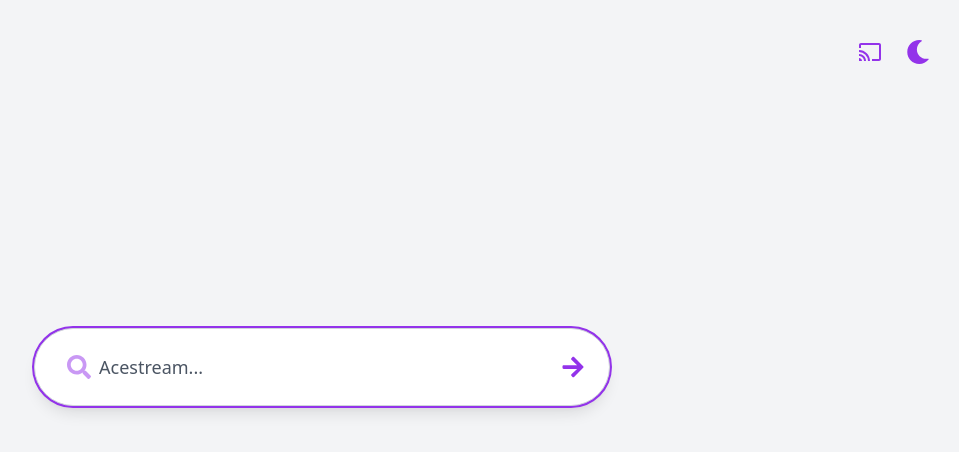
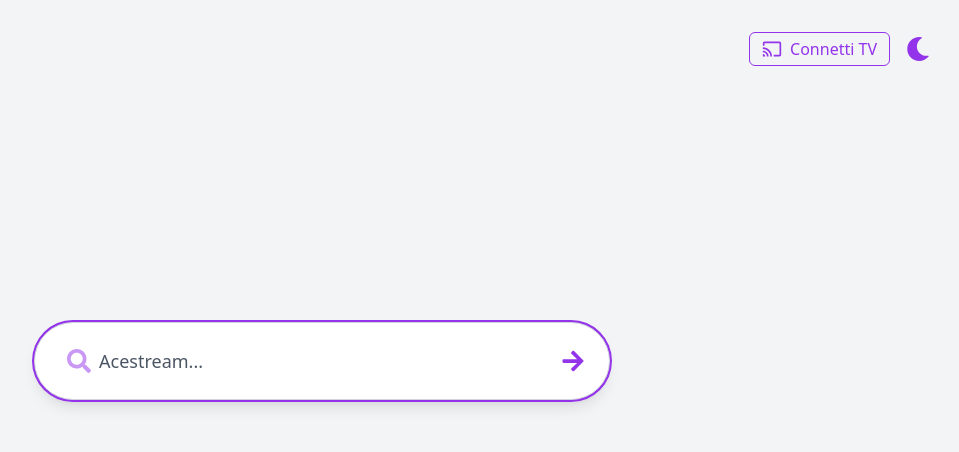
Before and after one commit to paulbertoli94/livetv-scrape, a React (Create React App) app in the folder frontend/: page / in a window 1280 px wide. Shown: the top 452 px of the page, without its empty margins (318-1277 px from the left). Built offline with nearby package versions, Linux system fonts and the light colour scheme.

Commit message:
fix icon and style

```diff
--- a/frontend/package.json
+++ b/frontend/package.json
@@ -8,7 +8,6 @@
     "react": "^18.2.0",
     "react-dom": "^18.2.0",
     "react-icons": "^5.4.0",
-    "react-scripts": "5.0.1",
     "tailwindcss": "^3.4.1"
   },
   "scripts": {
@@ -31,6 +30,7 @@
   },
   "devDependencies": {
     "autoprefixer": "^10.4.13",
-    "postcss": "^8.4.21"
+    "postcss": "^8.4.21",
+    "react-scripts": "^5.0.1"
   }
 }
--- a/frontend/src/App.js
+++ b/frontend/src/App.js
@@ -323,21 +323,33 @@
                 {/* Stato TV */}
                 {pairedDeviceId ? (
                     <button
-                        className="p-2 rounded-full hover:bg-purple-600/10 focus:outline-none focus:ring-2 focus:ring-purple-500"
+                        className="inline-flex items-center gap-2
+                             rounded-full md:rounded-md
+                             p-2 md:px-3 md:py-1
+                             focus:outline-none focus:ring-2 focus:ring-purple-500
+                             text-green-600 md:border md:border-green-600
+                             hover:bg-green-600/10 md:hover:bg-green-600 md:hover:text-white"
                         title={`TV collegata (${pairedDeviceId}) — clicca per scollegare`}
                         aria-label="TV collegata: scollega"
                         onClick={unpairTv}
                     >
-                        <MdCastConnected className="shrink-0 text-3xl sm:text-2xl text-green-600"/>
+                        <MdCastConnected className="shrink-0 text-3xl md:text-xl"/>
+                        <span className="hidden md:inline">TV collegata</span>
                     </button>
                 ) : (
                     <button
-                        className="p-2 rounded-full hover:bg-purple-600/10 focus:outline-none focus:ring-2 focus:ring-purple-500"
-                        title="Collega TV"
-                        aria-label="Collega TV"
+                        className="inline-flex items-center gap-2
+                             rounded-full md:rounded-md
+                             p-2 md:px-3 md:py-1
+                             focus:outline-none focus:ring-2 focus:ring-purple-500
+                             text-purple-600 md:border md:border-purple-600
+                             hover:bg-purple-600/10 md:hover:bg-purple-600 md:hover:text-white"
+                        title="Connetti TV"
+                        aria-label="Connetti TV"
                         onClick={() => setShowPairModal(true)}
                     >
-                        <MdCast className="shrink-0 text-3xl sm:text-2xl text-purple-600"/>
+                        <MdCast className="shrink-0 text-3xl md:text-xl"/>
+                        <span className="hidden md:inline">Connetti TV</span>
                     </button>
                 )}
 
```
